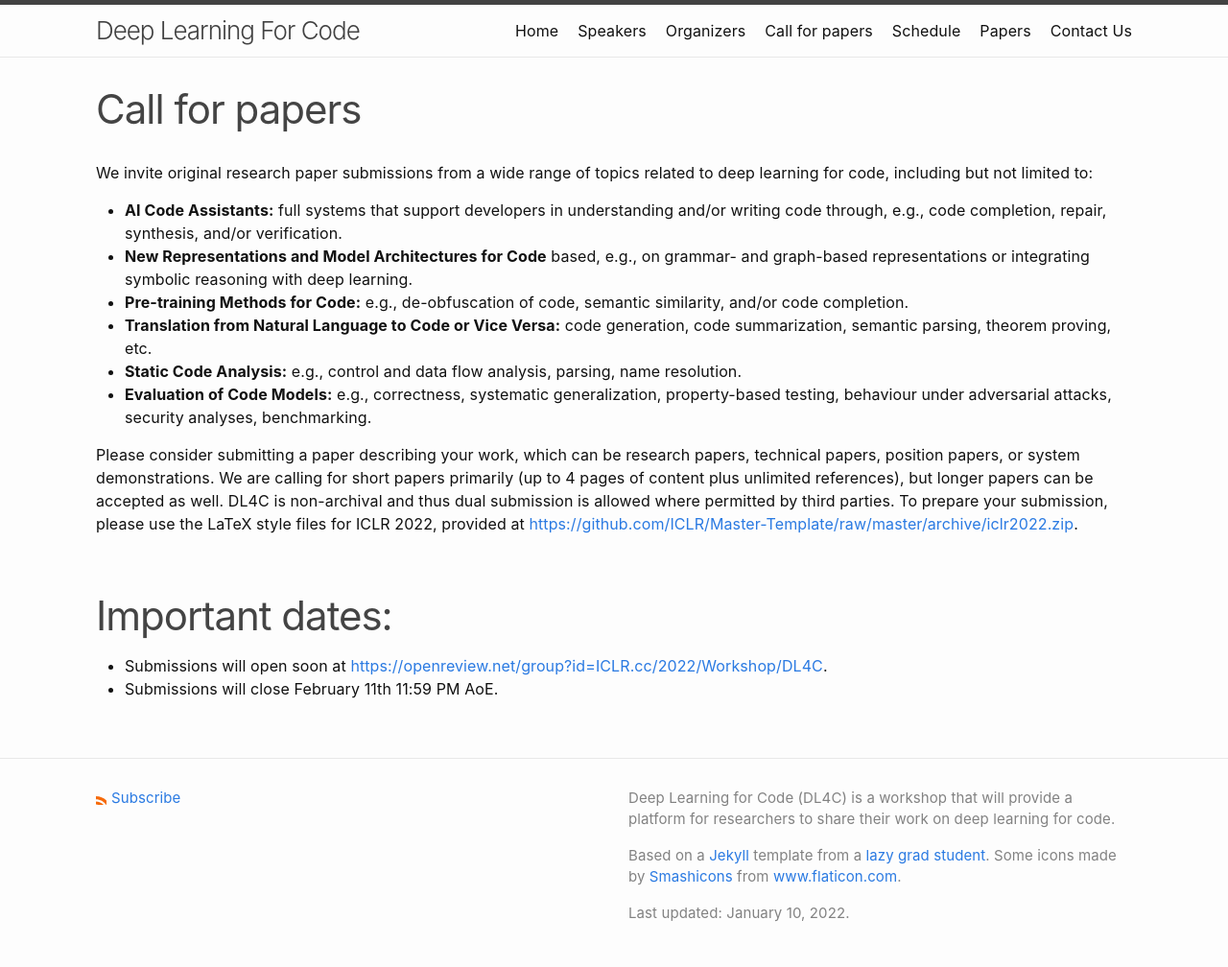
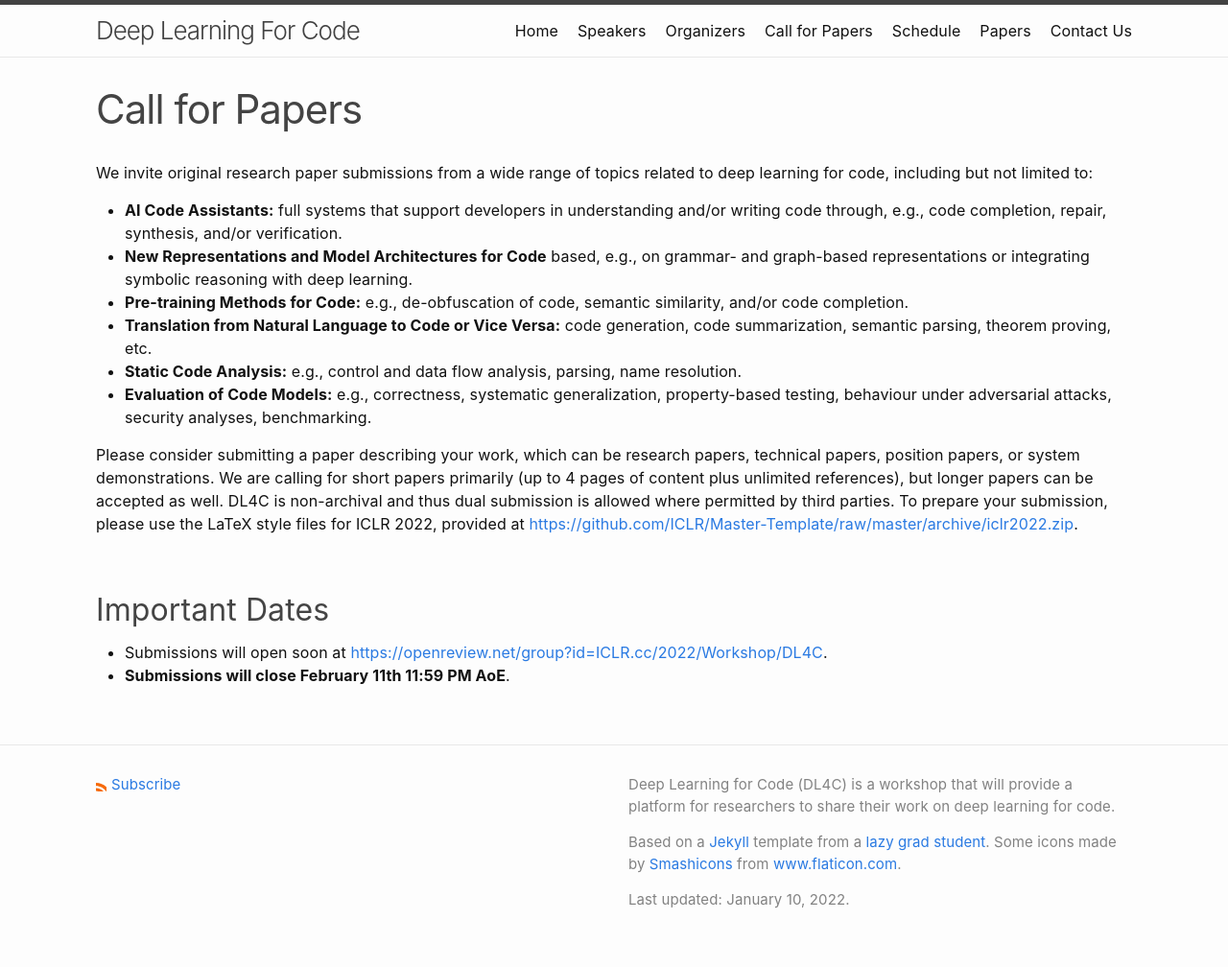
Before and after one commit to SivilTaram/dl4c.github.io, a Jekyll site: the page built from callforpapers.md, in a window 1280 px wide. Shown: the whole page at 96% size. Built offline with Jekyll 4.4.1, drawn with Linux system fonts in a browser that asks for light colours.

Commit message:
improve formatting

```diff
--- a/callforpapers.md
+++ b/callforpapers.md
@@ -1,6 +1,6 @@
 ---
 layout: page
-title: Call for papers
+title: Call for Papers
 permalink: /callforpapers/
 ---
 
@@ -15,7 +15,7 @@ We invite original research paper submissions from a wide range of topics relate
 
 Please consider submitting a paper describing your work, which can be research papers, technical papers, position papers, or system demonstrations. We are calling for short papers primarily (up to 4 pages of content plus unlimited references), but longer papers can be accepted as well. DL4C is non-archival and thus dual submission is allowed where permitted by third parties. To prepare your submission, please use the LaTeX style files for ICLR 2022, provided at [https://github.com/ICLR/Master-Template/raw/master/archive/iclr2022.zip](https://github.com/ICLR/Master-Template/raw/master/archive/iclr2022.zip).
 
-# Important dates:
+## Important Dates
 
 * Submissions will open soon at [https://openreview.net/group?id=ICLR.cc/2022/Workshop/DL4C](https://openreview.net/group?id=ICLR.cc/2022/Workshop/DL4C).
-* Submissions will close February 11th 11:59 PM AoE.
+* **Submissions will close February 11th 11:59 PM AoE**.
```
